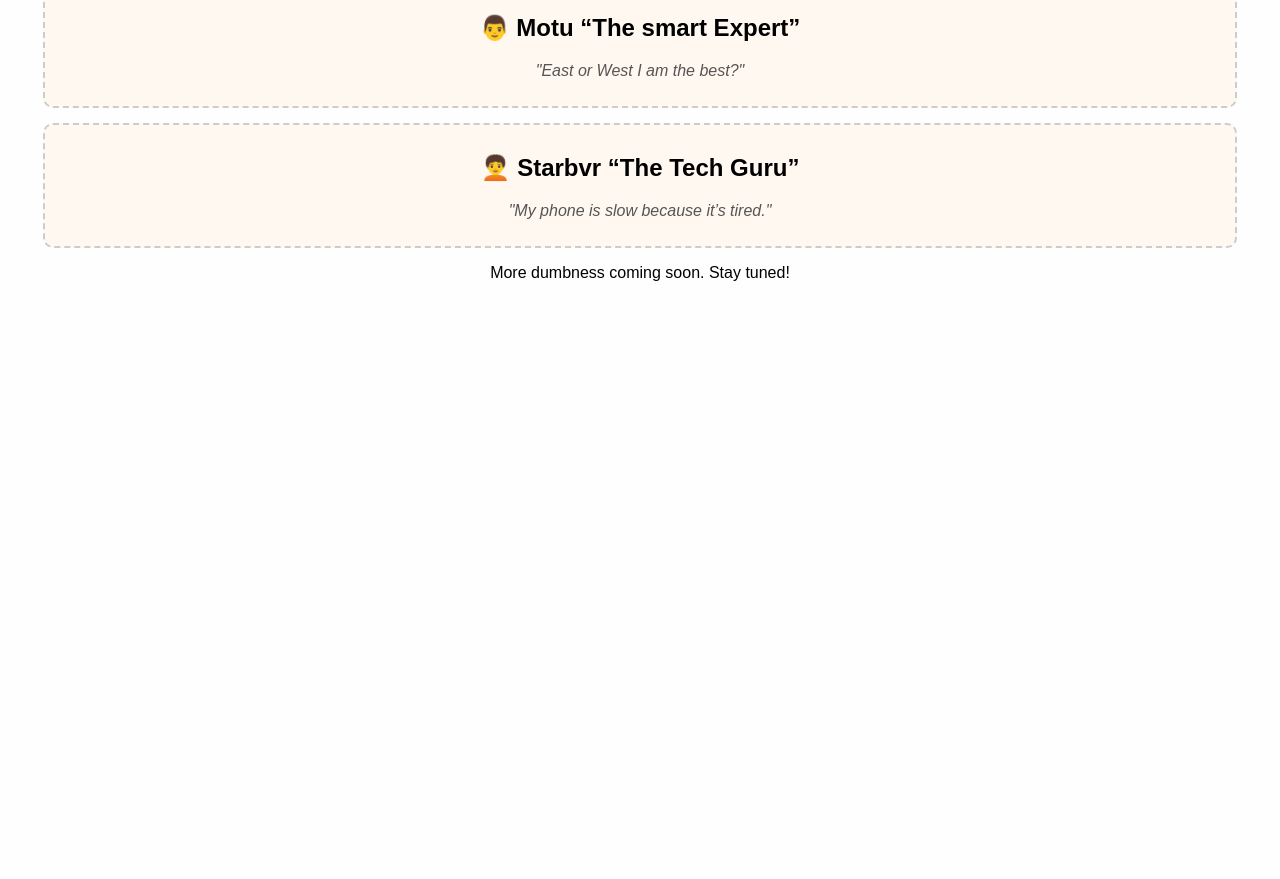
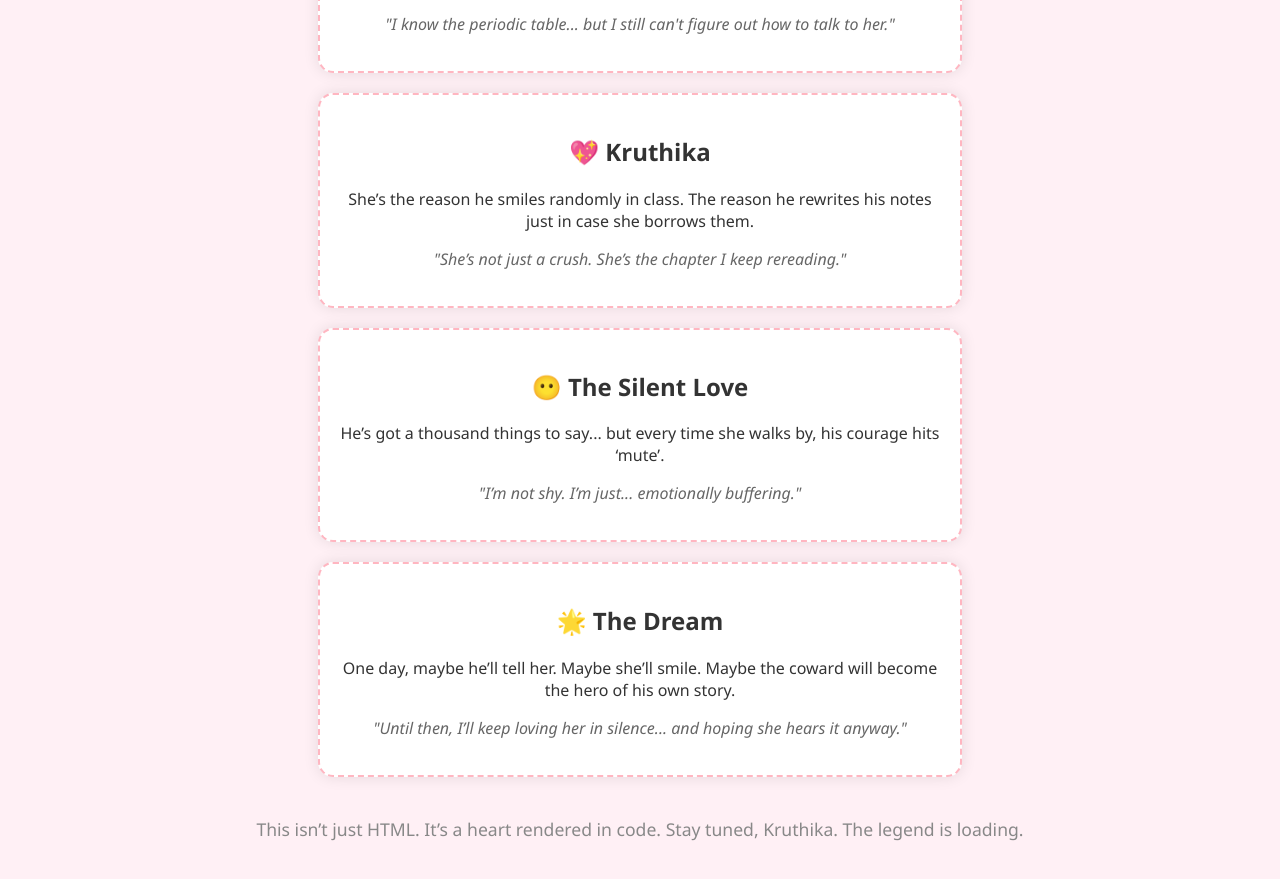
Before and after one commit to billabongtution-glitch/timepass, a plain HTML site: page index.html in a window 1280 px wide. Shown: the part 301-1180 px from the top of the page. Before the commit the page ends 800 px from the top, so only its background shows below. Drawn offline with Linux system fonts and the light colour scheme.

Commit message:
Update index.html

```diff
--- a/index.html
+++ b/index.html
@@ -1,33 +1,71 @@
  <!DOCTYPE html>
 <html>
 <head>
-  <title>The League of Extraordinary Dumbness</title>
+  <title>Vybhoohith's Secret Story</title>
   <style>
-    body { font-family: Arial, sans-serif; background-color: #fefefe; text-align: center; padding: 20px; }
-    h1 { color: #ff4d4d; }
-    .friend-card { border: 2px dashed #ccc; margin: 15px; padding: 10px; border-radius: 10px; background-color: #fff8f0; }
-    .quote { font-style: italic; color: #555; }
+    body {
+      font-family: 'Segoe UI', sans-serif;
+      background-color: #fff0f5;
+      color: #333;
+      text-align: center;
+      padding: 30px;
+    }
+    h1 {
+      color: #ff1493;
+      font-size: 2.8em;
+    }
+    .card {
+      background-color: #ffffff;
+      border: 2px dashed #ffb6c1;
+      border-radius: 15px;
+      padding: 20px;
+      margin: 20px auto;
+      max-width: 600px;
+      box-shadow: 0 0 15px rgba(0,0,0,0.1);
+    }
+    .quote {
+      font-style: italic;
+      color: #666;
+      margin-top: 10px;
+    }
+    .footer {
+      margin-top: 40px;
+      font-size: 1.1em;
+      color: #888;
+    }
   </style>
 </head>
 <body>
-  <h1>Welcome to the Dumbest Corner of the Internet</h1>
-  <p>Meet the legends who redefine logic every day.</p>
 
-  <div class="friend-card">
-    <h2>🧔 Satvik “The Philosopher”</h2>
-    <p class="quote">"If I sleep more, I’ll save energy for the planet."</p>
+  <h1>Vybhoohith 💘 Kruthika</h1>
+
+  <div class="card">
+    <h2>🧑‍🎓 13 Years Old, 9th Grade</h2>
+    <p>Smart, funny, and secretly poetic. He’s got a heart full of dreams and a brain full of equations.</p>
+    <p class="quote">"I know the periodic table... but I still can't figure out how to talk to her."</p>
   </div>
 
-  <div class="friend-card">
-    <h2>👨 Motu “The smart Expert”</h2>
-    <p class="quote">"East or West I am the best?"</p>
+  <div class="card">
+    <h2>💖 Kruthika</h2>
+    <p>She’s the reason he smiles randomly in class. The reason he rewrites his notes just in case she borrows them.</p>
+    <p class="quote">"She’s not just a crush. She’s the chapter I keep rereading."</p>
   </div>
 
-  <div class="friend-card">
-    <h2>🧑‍🦱 Starbvr “The Tech Guru”</h2>
-    <p class="quote">"My phone is slow because it’s tired."</p>
+  <div class="card">
+    <h2>😶 The Silent Love</h2>
+    <p>He’s got a thousand things to say... but every time she walks by, his courage hits ‘mute’.</p>
+    <p class="quote">"I’m not shy. I’m just... emotionally buffering."</p>
   </div>
 
-  <p>More dumbness coming soon. Stay tuned!</p>
+  <div class="card">
+    <h2>🌟 The Dream</h2>
+    <p>One day, maybe he’ll tell her. Maybe she’ll smile. Maybe the coward will become the hero of his own story.</p>
+    <p class="quote">"Until then, I’ll keep loving her in silence... and hoping she hears it anyway."</p>
+  </div>
+
+  <div class="footer">
+    This isn’t just HTML. It’s a heart rendered in code. Stay tuned, Kruthika. The legend is loading.
+  </div>
+
 </body>
 </html>
```
